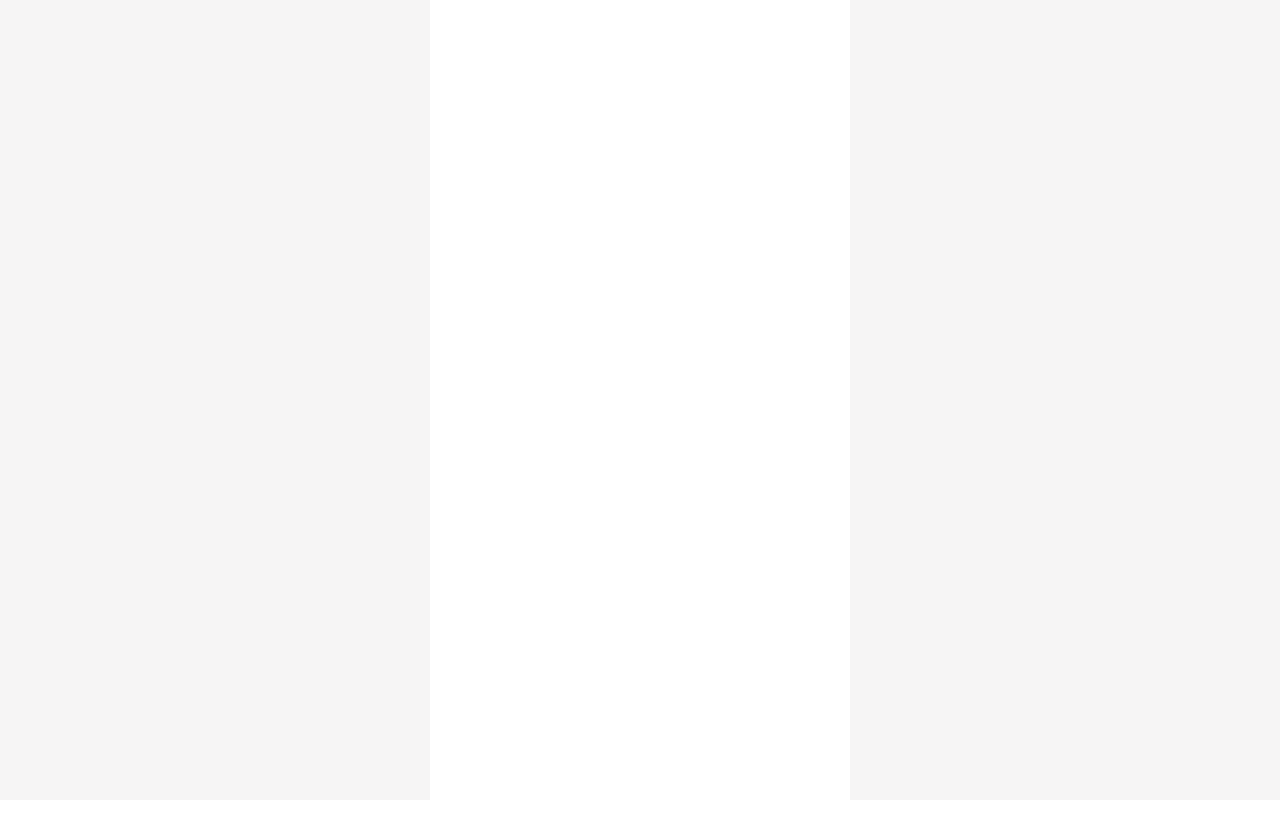
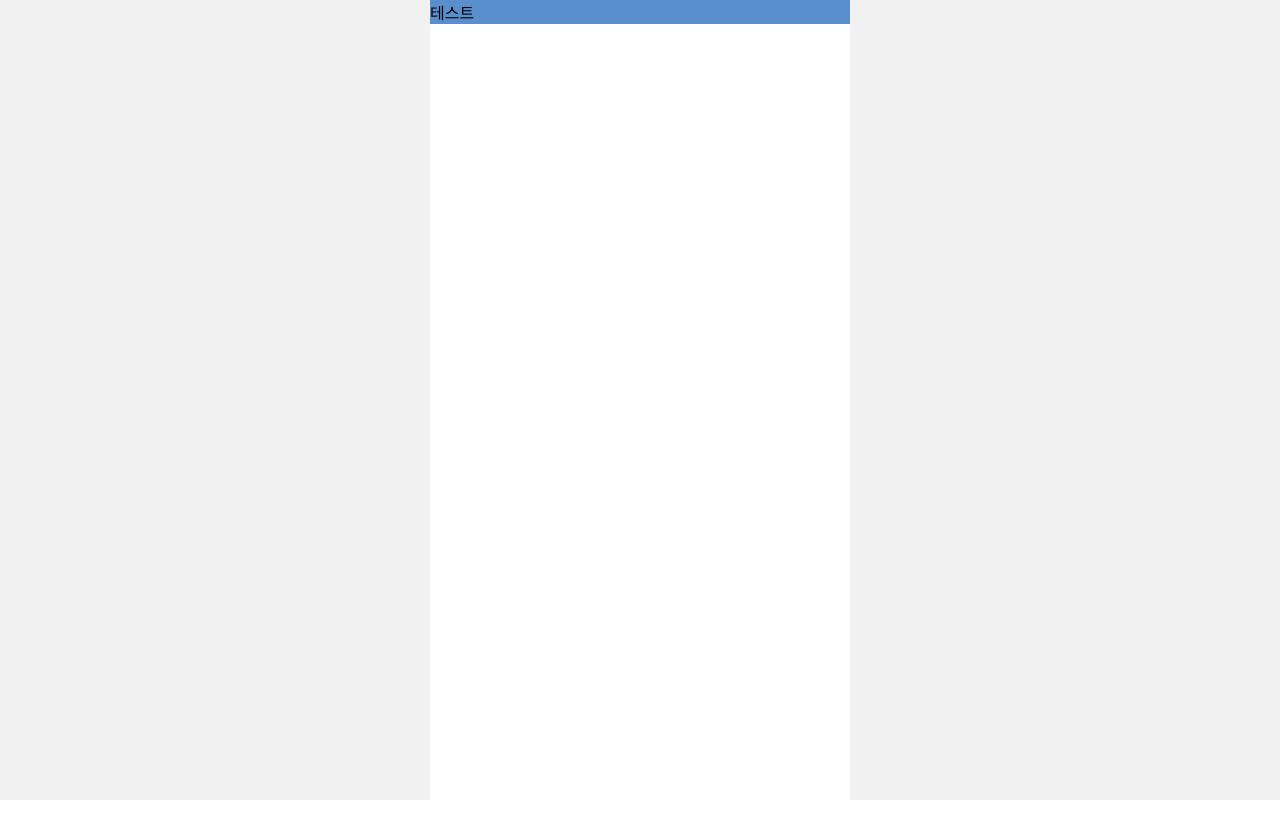
Before and after one commit to ShinjungOh/2022-todolist-challenge, a Next.js app in the folder 2022-08-20/: page / in a window 1280 px wide. Shown: the top 838 px of the page. After the commit the page ends 800 px from the top, so only its background shows below. Built offline with nearby package versions, Linux system fonts and the light colour scheme.

Commit message:
[UPDATE] 2nd: Layout css 보완

```diff
--- a/2022-08-20/ui/components/layout/Layout.tsx
+++ b/2022-08-20/ui/components/layout/Layout.tsx
@@ -2,7 +2,7 @@ import React from 'react';
 import styled from 'styled-components';
 
 interface Props {
-  children: React.ReactNode;
+  children?: React.ReactNode;
 }
 
 const Layout = ({ children }: Props) => (
@@ -15,8 +15,10 @@ export default Layout;
 
 const Container = styled.div`
   background-color: white;
-  width: 420px;
-  height: 900px;
+  width: 100vw;
+  max-width: 420px;
+  height: 100vh;
+  max-height: 900px;
   position: absolute;
   top: 50%;
   left: 50%;
--- a/2022-08-20/ui/components/layout/Page.tsx
+++ b/2022-08-20/ui/components/layout/Page.tsx
@@ -4,7 +4,7 @@ import styled from 'styled-components';
 import Layout from '@components/layout/Layout';
 
 interface Props {
-  children: React.ReactNode;
+  children?: React.ReactNode;
 }
 
 const Page = ({ children }: Props) => (
@@ -20,5 +20,6 @@ export default Page;
 const Container = styled.div`
   width: 100vw;
   height: 100vh;
-  background-color: #f6f5f5;
+  background-color: #f1f1f1;
+  position: relative;
 `;
```
Also changed, not shown: 1 other file (tests, documents, lock files or other folders).
